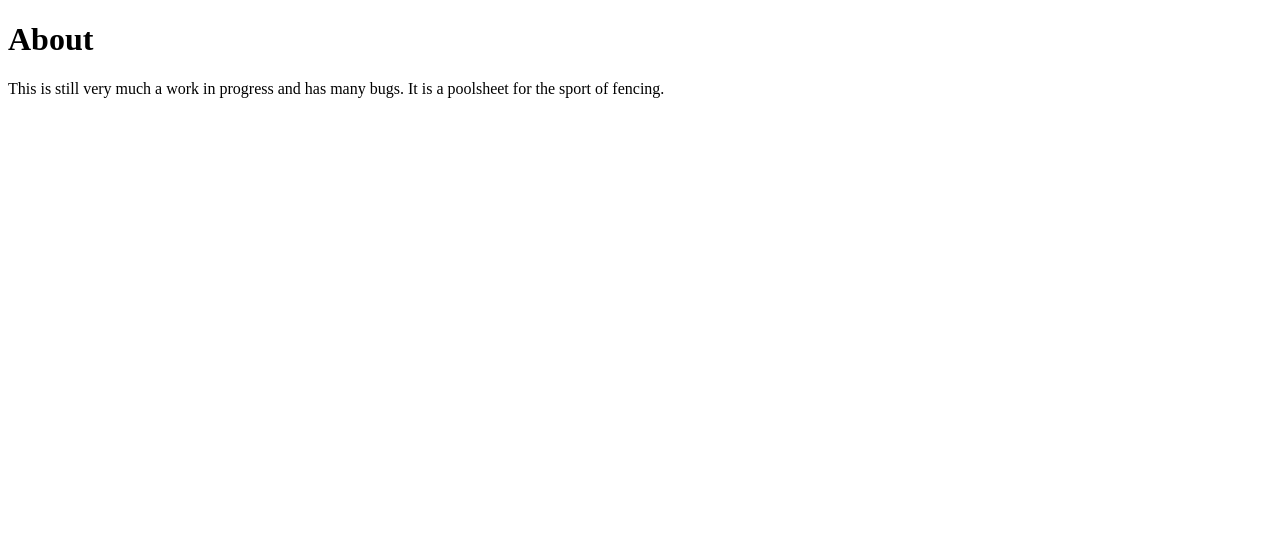
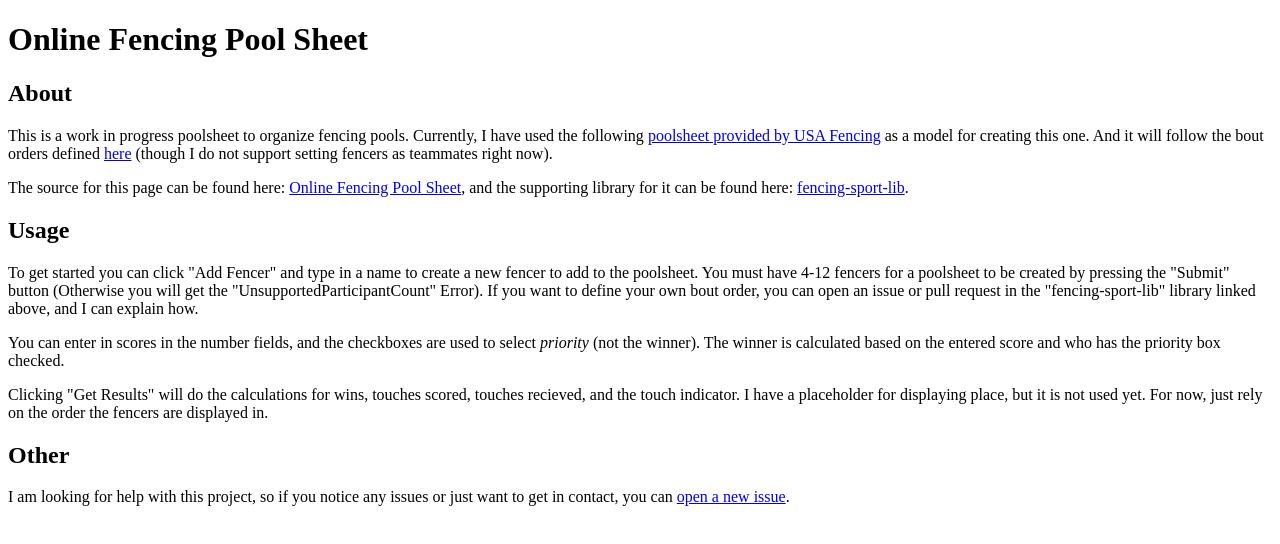
Before and after one commit to UAHFencingClub/OnlineFencingPoolSheet, a plain HTML site: page index.html in a window 1280 px wide. Drawn offline with Linux system fonts and the light colour scheme.

Commit message:
A readme for the webpage

```diff
--- a/index.html
+++ b/index.html
@@ -3,8 +3,40 @@
   <head>
     <title>Fencing Pool Sheet</title>
     <meta name="description" content="A work in progress web application to serve as an online pool sheet for fencing.">
-    <h1>About</h1>
-    <p>This is still very much a work in progress and has many bugs. It is a poolsheet for the sport of fencing.<p>
+    <h1>Online Fencing Pool Sheet</h1>
+    <h2>About</h2>
+    <p>
+      This is a work in progress poolsheet to organize fencing pools.
+      Currently, I have used the following
+      <a href="https://cdn1.sportngin.com/attachments/document/2857-1927901/Pool_Score_Sheet.pdf">poolsheet provided by USA Fencing</a>
+      as a model for creating this one.
+      And it will follow the bout orders defined <a href="https://cdn1.sportngin.com/attachments/document/0034/5494/bout_order.pdf">here</a>
+      (though I do not support setting fencers as teammates right now).
+    </p>
+    <p>
+      The source for this page can be found here: <a href="https://github.com/UAHFencingClub/OnlineFencingPoolSheet">Online Fencing Pool Sheet</a>,
+      and the supporting library for it can be found here: <a href="https://github.com/UAHFencingClub/fencing-sport-lib">fencing-sport-lib</a>.
+    </p>
+    <h2>Usage</h2>
+    <p>
+      To get started you can click "Add Fencer" and type in a name to create a new fencer to add to the poolsheet.
+      You must have 4-12 fencers for a poolsheet to be created by pressing the "Submit" button (Otherwise you will get the "UnsupportedParticipantCount" Error).
+      If you want to define your own bout order, you can open an issue or pull request in the "fencing-sport-lib" library linked above, and I can explain how.
+    </p>
+    <p>
+      You can enter in scores in the number fields, and the checkboxes are used to select <em>priority</em> (not the winner).
+      The winner is calculated based on the entered score and who has the priority box checked.
+    </p>
+    <p>
+      Clicking "Get Results" will do the calculations for wins, touches scored, touches recieved, and the touch indicator.
+      I have a placeholder for displaying place, but it is not used yet.
+      For now, just rely on the order the fencers are displayed in.
+    </p>
+    <h2>Other</h2>
+    <p>
+      I am looking for help with this project, so if you notice any issues or just want to get in contact, you can
+      <a href="https://github.com/UAHFencingClub/OnlineFencingPoolSheet/issues/new">open a new issue</a>.
+    </p>
     <!-- Add a plain CSS file: see https://trunkrs.dev/assets/#css -->
     <!-- If using Tailwind with Leptos CSR, see https://trunkrs.dev/assets/#tailwind instead-->
     <link data-trunk rel="css" rel="stylesheet" href="public/styles.css" />
```
